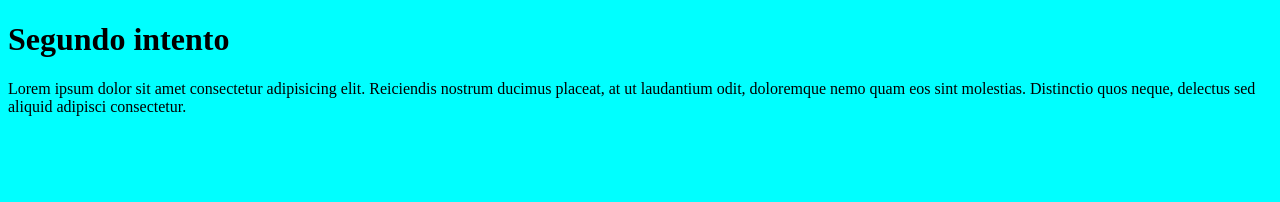
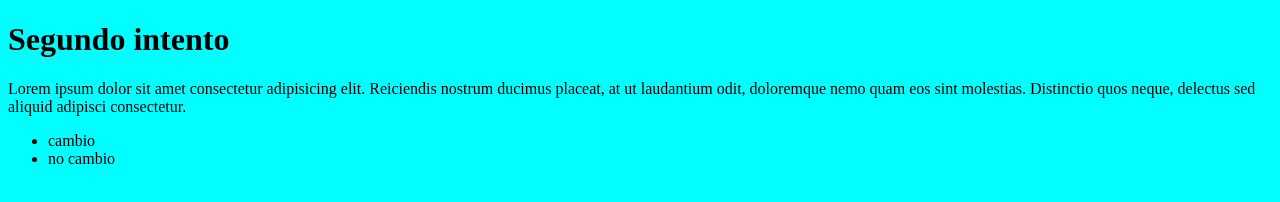
Before and after one commit to coconeitor123/coconeitor, a plain HTML site: page index.html in a window 1280 px wide. Drawn offline with Linux system fonts and the light colour scheme.

Commit message:
grabando

```diff
--- a/index.html
+++ b/index.html
@@ -10,5 +10,9 @@
 <body>
     <h1>Segundo intento</h1>
     <p>Lorem ipsum dolor sit amet consectetur adipisicing elit. Reiciendis nostrum ducimus placeat, at ut laudantium odit, doloremque nemo quam eos sint molestias. Distinctio quos neque, delectus sed aliquid adipisci consectetur.</p>
+    <ul>
+        <li>cambio</li>
+        <li>no cambio</li>
+    </ul>
 </body>
 </html>
```
